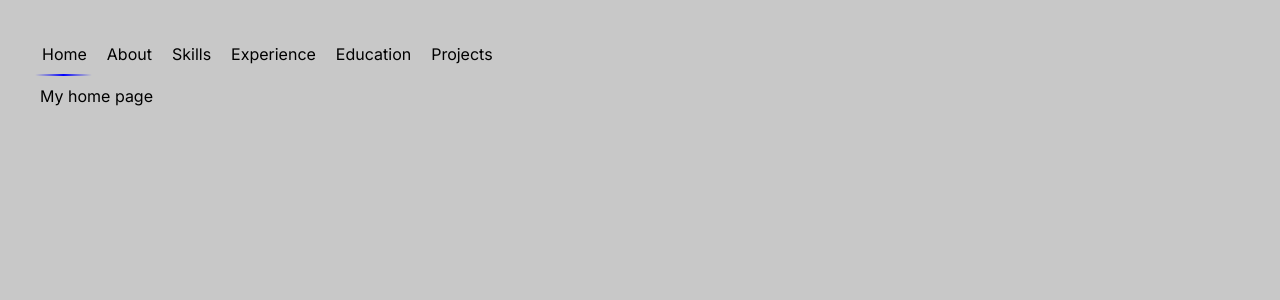
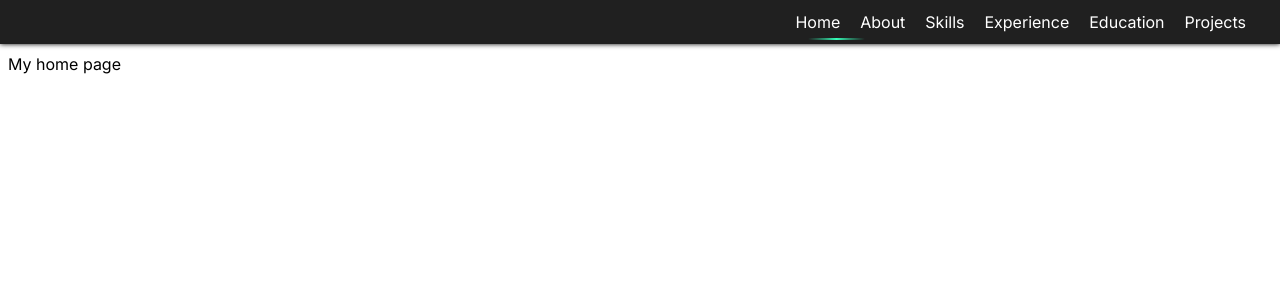
Before and after one commit to TheHenn17/portfolio-thomas-henningson, a Next.js app: page /home in a window 1280 px wide. Shown: the top 300 px of the page. Built offline with nearby package versions, Linux system fonts and the light colour scheme.

Commit message:
nav bar complete

```diff
--- a/app/components/Navbar.tsx
+++ b/app/components/Navbar.tsx
@@ -2,6 +2,8 @@
 
 import React, { useEffect, useState, useRef } from "react";
 import { useRouter, usePathname } from "next/navigation";
+import { FontAwesomeIcon } from '@fortawesome/react-fontawesome';
+import { faBars } from '@fortawesome/free-solid-svg-icons';
 
 interface NavItem {
   name: string;
@@ -11,61 +13,125 @@ interface NavItem {
 const Navbar: React.FC = () => {
   const router = useRouter();
   const pathname = usePathname();
+  const [activeIndex, setActiveIndex] = useState<number>(0); //which nav item is selected
+  const [isPopupOpen, setIsPopupOpen] = useState<boolean>(false); //popup status
+  const [isSmallScreen, setIsSmallScreen] = useState<boolean | null>(null); //determine screen size after resize
+
+  //refereneces
   const sliderRef = useRef<HTMLDivElement>(null);
-  const [activeIndex, setActiveIndex] = useState(0);
-  const [isPortrait, setIsPortrait] = useState<boolean | null>(null);
+  const verticalSliderRef = useRef<HTMLDivElement>(null);
+  const popupRef = useRef<HTMLDivElement>(null);
+  const buttonRef = useRef<HTMLButtonElement>(null);
 
-  const [navItems, setNavItems] = useState<NavItem[]>([
+  //Set nav bar items
+  const navItems: NavItem[] = [
     { name: "Home", path: "/home" },
     { name: "About", path: "/about" },
     { name: "Skills", path: "/skills" },
     { name: "Experience", path: "/experience" },
     { name: "Education", path: "/education" },
     { name: "Projects", path: "/projects" },
-  ]);
+  ];
 
+  //change active nav item
   useEffect(() => {
     const index = navItems.findIndex(item => item.path === pathname);
     setActiveIndex(index);
   }, [pathname, navItems]);
 
+  const refreshSlider = () => {
+    if (sliderRef.current && !isSmallScreen) { //horizontal slider
+      const navbarElements = Array.from(sliderRef.current.parentElement?.children || []);
+      const activeElement = navbarElements[activeIndex] as HTMLElement; // find active element
+
+      if (activeElement) {
+        sliderRef.current.style.transform = `translateX(${activeElement.offsetLeft}px)`; //move slider
+        sliderRef.current.style.width = `${activeElement.offsetWidth}px`; //resize slider
+        sliderRef.current.style.height = `2px`; //keep height consistant
+      }
+    }
+    else if (verticalSliderRef.current && isSmallScreen) { //vertical slider (on popup)
+      const navbarElements = Array.from(verticalSliderRef.current.parentElement?.children || []);
+      const activeElement = navbarElements[activeIndex] as HTMLElement; // find active element
+
+      if (activeElement) {
+        verticalSliderRef.current.style.transform = `translateY(${activeElement.offsetTop}px)`; //move slider
+        verticalSliderRef.current.style.height = `${activeElement.offsetHeight}px`; //resize slider
+        verticalSliderRef.current.style.width = `2px`; //keep width consistant
+      }
+    }
+  };
+
+  //resize event handler
   useEffect(() => {
     const handleResize = () => {
-      setIsPortrait(window.innerHeight >= window.innerWidth);
+      if(window.innerWidth >= 516) {
+        setIsPopupOpen(false); //close popup if they resize to large screen
+        refreshSlider();
+      }
+      setIsSmallScreen(window.innerWidth < 516); //set screen size variable
+    };
+    handleResize();
+    window.addEventListener('resize', handleResize);
+
+    return () => {
+      window.removeEventListener('resize', handleResize); // Cleanup the event listener on component unmount
+    };
+  }, [activeIndex]);
+
+  //click event handler
+  useEffect(() => {
+    const handleClickOutside = (event: MouseEvent) => {
+      if (popupRef.current && !popupRef.current.contains(event.target as Node) && buttonRef.current && !buttonRef.current.contains(event.target as Node)) {
+        setIsPopupOpen(false); // close popup if click outside element
+      }
     };
 
-    // Set initial state
-    handleResize();
+    if (isPopupOpen) {
+      document.addEventListener("mousedown", handleClickOutside);
+    } else {
+      document.removeEventListener("mousedown", handleClickOutside); //dont add listener if popup is not open
+    }
 
-    window.addEventListener('resize', handleResize);
+    return () => {
+      document.removeEventListener("mousedown", handleClickOutside); // Cleanup the event listener on component unmount
+    };
+  }, [isPopupOpen]);
 
-    // Cleanup the event listener on component unmount
-    return () => {
-      window.removeEventListener('resize', handleResize);
-    };
-  }, []);
-
+  //refresh slider when nav item changes or popup opens
   useEffect(() => {
-    if (sliderRef.current && isPortrait !== null) {
-      const navbarElements = Array.from(sliderRef.current.parentElement?.children || []);
-      const activeElement = navbarElements[activeIndex] as HTMLElement;
-
-      if (activeElement) {
-        if (!isPortrait) {
-          sliderRef.current.style.transform = `translateX(${activeElement.offsetLeft}px)`;
-          sliderRef.current.style.width = `${activeElement.offsetWidth}px`;
-          sliderRef.current.style.height = `2px`;
-        } else {
-          sliderRef.current.style.transform = `translateY(${activeElement.offsetTop}px)`;
-          sliderRef.current.style.height = `${activeElement.offsetHeight}px`;
-          sliderRef.current.style.width = `2px`;
-        }
-      }
-    }
-  }, [activeIndex, isPortrait]);
+    refreshSlider();
+  }, [activeIndex, isPopupOpen]);
 
   return (
-    <div className="navbar">
+    <>
+      {isSmallScreen ? (
+        <div className="navbar pr-2">
+          <div className="navbar-element">
+            <button ref={buttonRef} onClick={(e) => {e.stopPropagation(); setIsPopupOpen(!isPopupOpen);}}>
+              <FontAwesomeIcon icon={faBars} />
+            </button>
+          </div>
+          {isPopupOpen && (
+              <div className="navbar-vertical" ref={popupRef}>
+                {navItems.map((item, index) => (
+                  <div
+                    key={item.path}
+                    className={`navbar-element-vertical ${activeIndex === index ? 'active' : ''}`}
+                    onClick={() => {
+                      router.push(item.path);
+                      setActiveIndex(index);
+                    }}
+                  >
+                    {item.name}
+                  </div>
+                ))}
+                <div className="navbar-slider-vertical ml-1" ref={verticalSliderRef}></div>
+              </div>
+            )}
+        </div>
+      ) : (
+        <div className="navbar pr-6">
           {navItems.map((item, index) => (
             <div
               key={item.path}
@@ -78,8 +144,10 @@ const Navbar: React.FC = () => {
               {item.name}
             </div>
           ))}
-      <div className="navbar-slider" ref={sliderRef}></div>
+          <div className="navbar-slider mb-1" ref={sliderRef}></div>
         </div>
+      )}
+    </>
   );
 };
 
--- a/app/globals.css
+++ b/app/globals.css
@@ -4,13 +4,15 @@
 
 :root {
   --foreground-rgb: 0, 0, 0;
-  --background-rgb: 200, 200, 200;
+  --background-rgb: 255, 255, 255;
+  --background-darker-rgb: 32, 32, 32;
+  --accent-rgb: 52, 255, 185;
 }
 
 @media (prefers-color-scheme: dark) {
   :root {
     --foreground-rgb: 255, 255, 255;
-    --background-rgb: 32, 32, 32;
+    --background-rgb: 40, 40, 40;
   }
 }
 
@@ -30,6 +32,10 @@ body {
   display: flex;
   position: relative;
   width: 100%;
+  background-color: rgb(var(--background-darker-rgb));
+  color: rgb(255, 255, 255);
+  justify-content: flex-end;
+  box-shadow: 0 0 5px rgba(0,0,0,1); /* Optional shadow for better visibility */
 }
 
 .navbar-element {
@@ -37,11 +43,11 @@ body {
   text-align: left;
   cursor: pointer;
   position: relative;
-  padding: 10px; /* Adjust as needed */
+  padding: 10px;
 }
 
 .navbar-element:hover {
-  color: rgb(0, 0, 255); /* Adjust to the desired hover color */
+  color: rgb(var(--accent-rgb)); /* Adjust to the desired hover color */
 }
 
 .navbar-slider {
@@ -49,20 +55,22 @@ body {
   bottom: 0;
   left: 0;
   height: 2px; /* Adjust height as needed */
-  background: linear-gradient(to right, transparent 5%, rgba(0, 0, 255, 0.5) 30%, rgba(0, 0, 255, 1) 50%, rgba(0, 0, 255, 0.5) 70%, transparent 95%);
+  background: linear-gradient(to right, transparent 5%, rgba(var(--accent-rgb), 0.5) 30%, rgba(var(--accent-rgb), 1) 50%, rgba(var(--accent-rgb), 0.5) 70%, transparent 95%);
   transition: transform 0.3s ease, width 0.3s ease; /* Smooth transitions */
 }
 
-@media (orientation: portrait) {
-    /* Basic styles for navbar */
-  .navbar {
+.navbar-vertical {
   display: flex;
   flex-direction: column;
-    position: relative;
+  position: absolute;
+  top: 100%;
   width: fit-content; /* Adjust width as needed */
   height: auto; /* Full height */
+  background-color: rgb(var(--background-darker-rgb));
+  z-index: 1000; /* Ensure it is above other content */
 }
-  .navbar-element {
+
+.navbar-element-vertical {
   display: flex;
   align-items: center;
   cursor: pointer;
@@ -70,16 +78,15 @@ body {
   position: relative;
 }
 
-  .navbar-element:hover {
-    color: rgb(0, 0, 255); /* Adjust to the desired hover color */
+.navbar-element-vertical:hover {
+  color: rgb(var(--accent-rgb)); /* Adjust to the desired hover color */
 }
 
-  .navbar-slider {
+.navbar-slider-vertical {
   position: absolute;
   left: 0;
   top: 0;
   width: 2px; /* Adjust width as needed */
-    background: linear-gradient(to bottom, transparent 5%, rgba(0, 0, 255, 0.5) 30%, rgba(0, 0, 255, 1) 50%, rgba(0, 0, 255, 0.5) 70%, transparent 95%);
+  background: linear-gradient(to bottom, transparent 5%, rgba(var(--accent-rgb), 0.5) 30%, rgba(var(--accent-rgb), 1) 50%, rgba(var(--accent-rgb), 0.5) 70%, transparent 95%);
   transition: transform 0.3s ease, height 0.3s ease; /* Smooth transitions */
 }
-}
--- a/app/layout.tsx
+++ b/app/layout.tsx
@@ -7,7 +7,7 @@ const inter = Inter({ subsets: ["latin"] });
 
 export const metadata: Metadata = {
   title: "Portfolio - Thomas Henningson",
-  description: "Generated by create next app",
+  description: "My NextJS Website",
 };
 
 export default function RootLayout({
@@ -18,7 +18,7 @@ export default function RootLayout({
   return (
     <html lang="en">
       <body className={inter.className}>
-        <div className="flex landscape:flex-col min-h-screen p-8">
+        <div className="flex flex-col min-h-screen">
           <Navbar />
           <main className="flex-grow mt-2 ml-2">
             {children}
```
Also changed, not shown: package.json (+7 -5 lines), 1 other file (tests, documents, lock files or other folders). Lines whose indentation alone changed are shown as unchanged.
